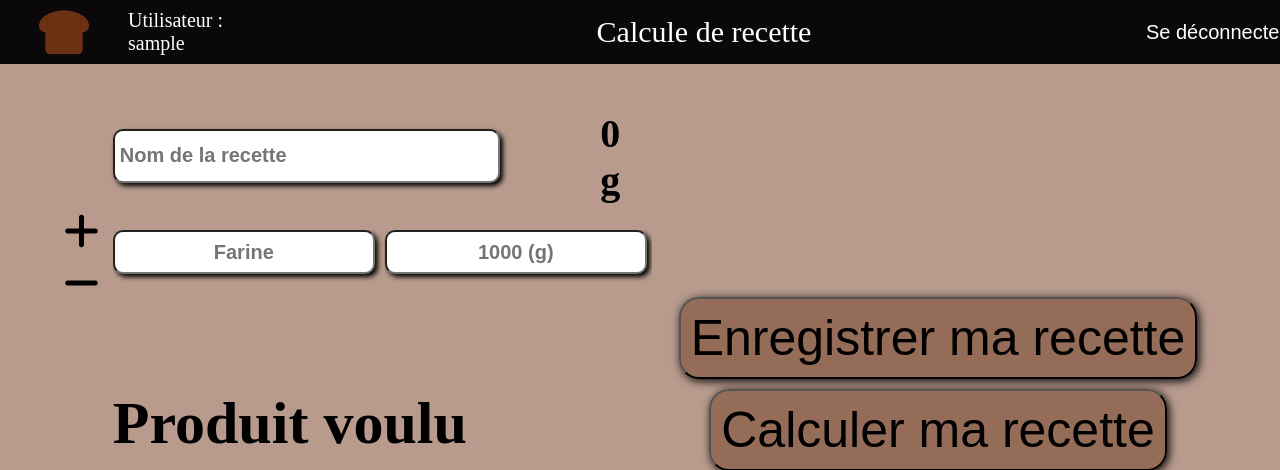
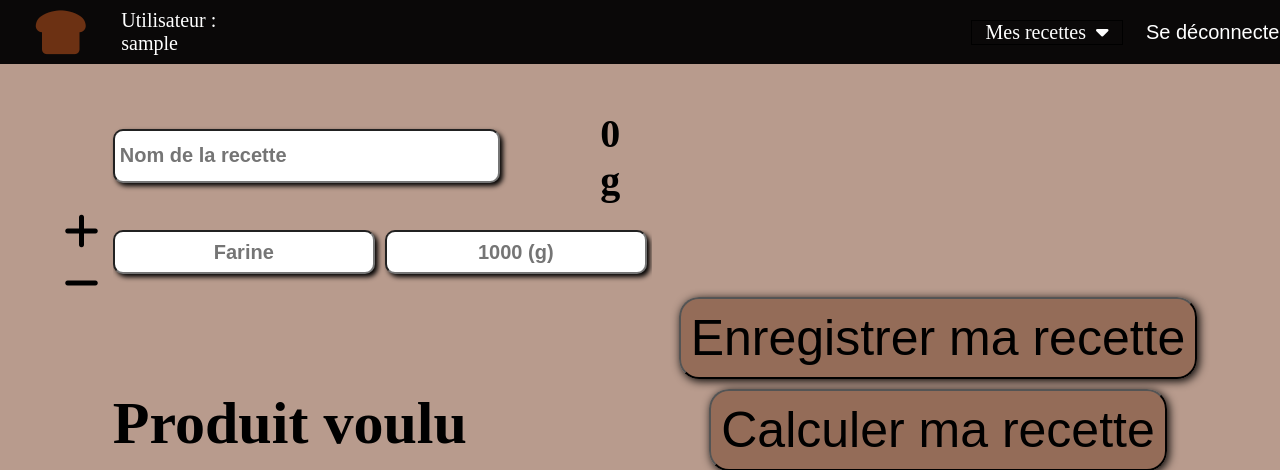
Before and after one commit to AnthonyBoschat/Presentation, a PHP site: the page made by Boulangerie/main_page/main.php in a window 1280 px wide. Shown: the top 470 px of the page. Run offline with PHP 8.4, Linux system fonts and the light colour scheme; the visitor is signed in with stand-in values (Sample User, id 1).

Commit message:
Mise en place du menu déroulant des recettes

```diff
--- a/Boulangerie/main_page/main.css
+++ b/Boulangerie/main_page/main.css
@@ -34,12 +34,22 @@
 /*********/
 /* Hover */
 /*********/
+#my_recette:hover
+{
+    cursor: pointer;
+    opacity: 0.8;
+}
+
+.my_recette_liste_line:hover
+{
+    cursor: pointer;
+    opacity: 0.8;
+}
 
 #deconnection_button:hover
 {
     cursor: pointer;
     opacity: 0.8;
-
 }
 
 .add:hover,
@@ -103,10 +113,38 @@ header div
     font-size: 20px;
 }
 
-#calcule_recette
+#nav_option
 {
     width: 70%;
-    font-size: 30px;
+    display: flex;
+    justify-content: flex-end;
+    padding-right: 30px;
+    padding-left: 30px;
+}
+
+#my_recette
+{
+    font-size: 20px;
+    display: flex;
+    gap: 10px;
+    outline: 1px solid black;
+    width: 150px;
+}
+
+#my_recette_list
+{
+    display: none;
+    flex-direction: column;
+    background-color: rgba(0, 0, 0, 0.93);
+    width: fit-content;
+    padding: 10px;
+    padding-left: 20px;
+    padding-right: 20px;
+    position: absolute;
+    top: 8%;
+    font-size: 20px;
+    gap: 5px;
+    z-index: 1;
 }
 
 #deconnection
--- a/Boulangerie/main_page/main.php
+++ b/Boulangerie/main_page/main.php
@@ -12,7 +12,14 @@
     <header>
         <div id="logo"><i class="fa-solid fa-bread-slice"></i></div>
         <div id="name_user">Utilisateur : <?= $_SESSION["user_name"] ?></div>
-        <div id="calcule_recette">Calcule de recette</div>
+        <div id="nav_option">
+            <div id="my_recette">Mes recettes<i class="fa-solid fa-caret-down"></i></div>
+            <div id="my_recette_list">
+                <div class="my_recette_liste_line">Pain blanc</div>
+                <div class="my_recette_liste_line">Chouquette</div>
+                <div class="my_recette_liste_line">Pâte à choux</div>
+            </div>
+        </div>
         <div id="deconnection">
             <form action="main_treatment.php" method="post"><input type="submit" name="deconnection" value="Se déconnecter" id="deconnection_button"></form>
         </div>
--- a/Boulangerie/main_page/main_javascript.js
+++ b/Boulangerie/main_page/main_javascript.js
@@ -13,8 +13,9 @@ function main()
     total_recette_update_pilote()
     bouton_calcul_pilote()
     bouton_recalcul_pilote()
+    bouton_save_recette_pilote()
+    bouton_recette_list_defil_pilote()
     correction_de_saisi_pilote()
-    bouton_save_recette_pilote()
 }
 
 //////////////////////////////////////////////
@@ -51,6 +52,11 @@ function bouton_recalcul_pilote()
 function bouton_save_recette_pilote()
 {
     bouton_save_recette_description()
+}
+
+function bouton_recette_list_defil_pilote()
+{
+    bouton_recette_list_defil_description()
 }
 
 function correction_de_saisi_pilote()
@@ -113,6 +119,13 @@ function bouton_save_recette_description()
         {
             bouton.addEventListener("click", save_recette ,true)
         })
+}
+
+function bouton_recette_list_defil_description()
+{
+    const bouton_recette_list_defil = document.getElementById("my_recette")
+
+    bouton_recette_list_defil.addEventListener("click", apparition_disparition_boite_recette, true)
 }
 
 function correction_de_saisi_description()
@@ -307,6 +320,14 @@ function save_recette()
             console.log(query.responseText)
         }
     }
+}
+
+// Fonction pour faire apparaitre ou disparaitre la liste des recettes utilisateurs
+function apparition_disparition_boite_recette()
+{
+    const boite_list_recette = document.getElementById("my_recette_list")
+
+    boite_list_recette.style.display = getComputedStyle(boite_list_recette).display == "flex" ? "none" : "flex";
 }
 
 //////////////////////////////////////////////
```
